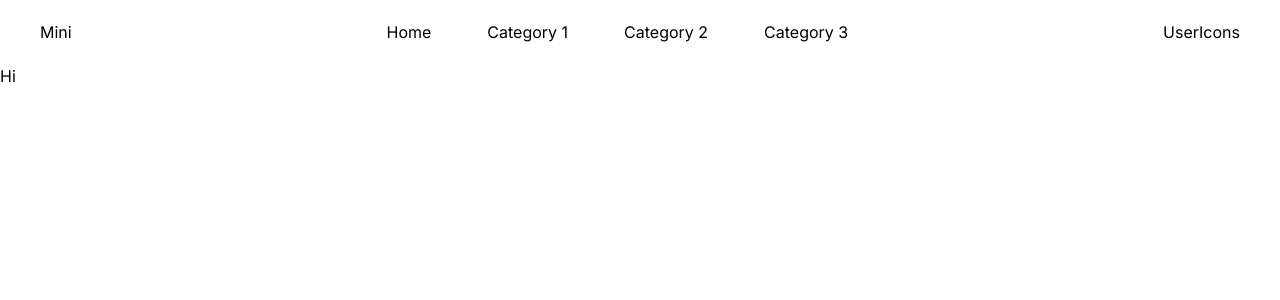
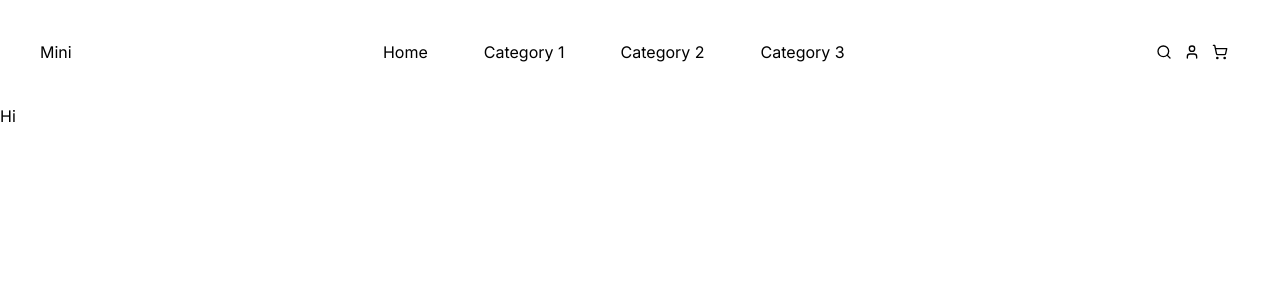
Before and after one commit to anampartho/mini-commerce, a Next.js app: page / in a window 1280 px wide. Shown: the top 300 px of the page. Built offline with nearby package versions, Linux system fonts and the light colour scheme.

Commit message:
Add UserIcons component

```diff
--- a/src/components/UserIcons/UserIcons.tsx
+++ b/src/components/UserIcons/UserIcons.tsx
@@ -1,7 +1,26 @@
-import React from "react";
+import { LuUser, LuShoppingCart, LuSearch } from "react-icons/lu";
+import NavItem from "../Navbar/NavItem";
 
 const UserIcons = () => {
-  return <div>UserIcons</div>;
+  return (
+    <ul className="flex items-center">
+      <li>
+        <NavItem href="">
+          <LuSearch />
+        </NavItem>
+      </li>
+      <li>
+        <NavItem href="">
+          <LuUser />
+        </NavItem>
+      </li>
+      <li>
+        <NavItem href="/cart">
+          <LuShoppingCart />
+        </NavItem>
+      </li>
+    </ul>
+  );
 };
 
 export default UserIcons;
```
